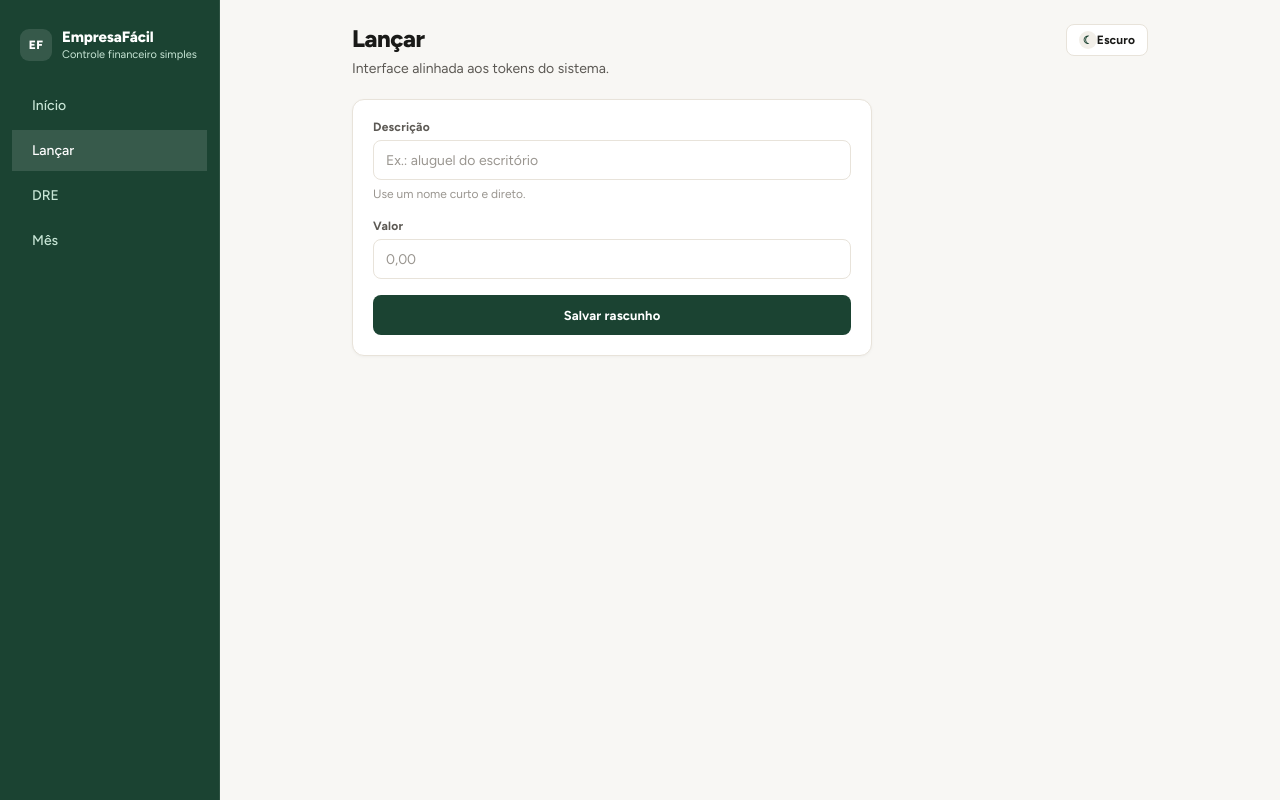
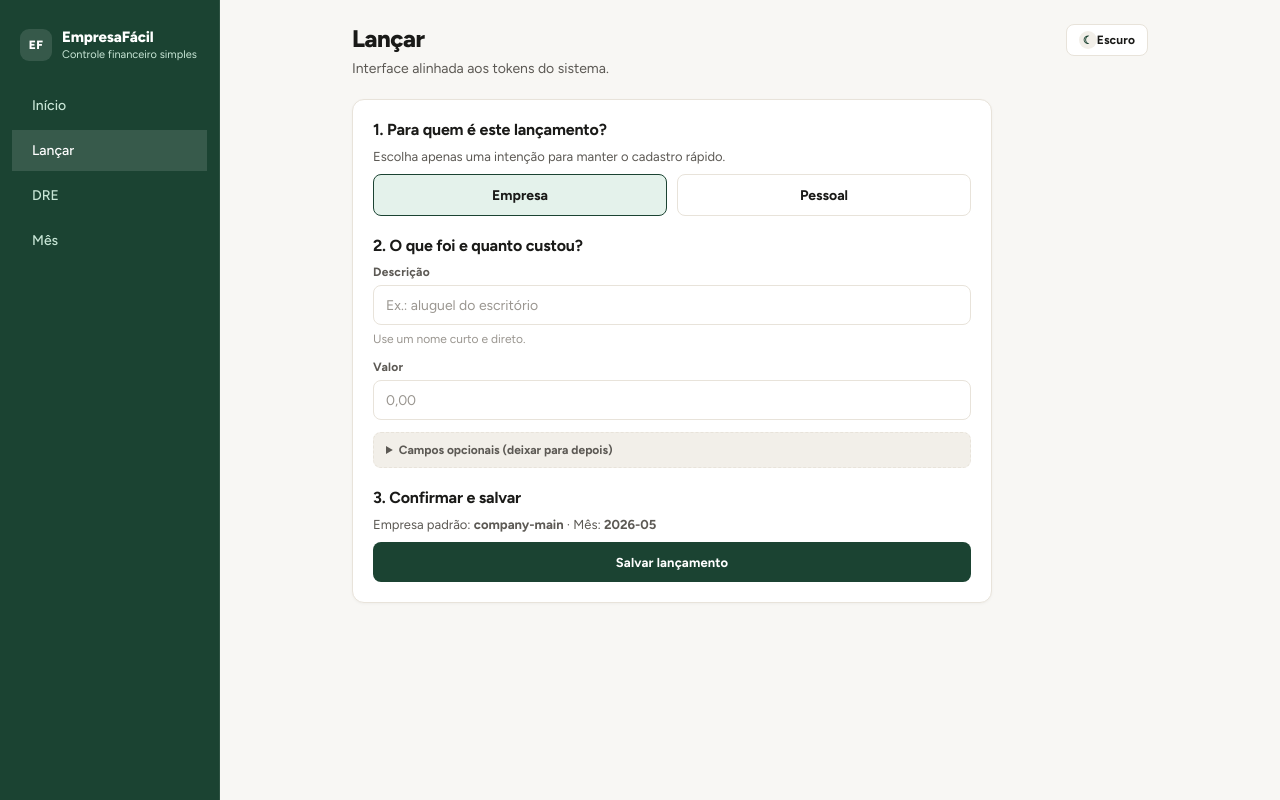
Before and after one commit to gersonvan/empresa-facil, a React (Vite) app: page /launch in a window 1280 px wide. Built offline with nearby package versions, Linux system fonts and the light colour scheme.

Commit message:
feat: add guided launch flow

```diff
--- a/src/screens/Dashboard.module.css
+++ b/src/screens/Dashboard.module.css
@@ -2,6 +2,36 @@
   display: flex;
   justify-content: flex-end;
   margin-bottom: 16px;
+}
+
+.nextStepCard {
+  display: grid;
+  gap: 14px;
+  margin-bottom: 16px;
+}
+
+.nextStepHeader {
+  display: grid;
+  gap: 4px;
+}
+
+.nextStepTitle {
+  margin: 0;
+  font-size: 15px;
+  font-weight: 700;
+  color: var(--color-text-primary);
+}
+
+.nextStepText {
+  margin: 0;
+  font-size: 13px;
+  color: var(--color-text-secondary);
+}
+
+.nextStepActions {
+  display: grid;
+  grid-template-columns: 1fr;
+  gap: 8px;
 }
 
 .indicators {
@@ -32,6 +62,10 @@
 }
 
 @media (min-width: 768px) {
+  .nextStepActions {
+    grid-template-columns: repeat(2, minmax(0, max-content));
+  }
+
   .indicators {
     grid-template-columns: repeat(3, 1fr);
   }
--- a/src/screens/Dashboard.tsx
+++ b/src/screens/Dashboard.tsx
@@ -1,5 +1,6 @@
 import ScreenContainer from '../components/ScreenContainer'
 import { Card, Button } from '../components/ui'
+import { useNavigate } from 'react-router-dom'
 import styles from './Dashboard.module.css'
 
 const indicators = [
@@ -9,11 +10,29 @@ const indicators = [
 ]
 
 export default function Dashboard() {
+  const navigate = useNavigate()
+
   return (
     <ScreenContainer title="Dashboard">
       <div className={styles.actions}>
-        <Button size="sm" variant="outline">Registrar lançamento</Button>
+        <Button size="sm" variant="outline" onClick={() => navigate('/launch')}>
+          Registrar lançamento
+        </Button>
       </div>
+
+      <Card className={styles.nextStepCard} padding="compact">
+        <div className={styles.nextStepHeader}>
+          <h2 className={styles.nextStepTitle}>Próximo passo do dia</h2>
+          <p className={styles.nextStepText}>Registre primeiro o gasto mais recente para manter o mês em dia.</p>
+        </div>
+        <div className={styles.nextStepActions}>
+          <Button size="sm" onClick={() => navigate('/launch?intent=company')}>Registrar empresa</Button>
+          <Button size="sm" variant="secondary" onClick={() => navigate('/launch?intent=personal')}>
+            Registrar pessoal
+          </Button>
+        </div>
+      </Card>
+
       <div className={styles.indicators}>
         {indicators.map(({ label, value }) => (
           <Card key={label} className={styles.indicator} padding="regular">
--- /dev/null
+++ b/src/screens/Launch.module.css
@@ -0,0 +1,96 @@
+.formCard {
+  max-width: 640px;
+}
+
+.formGrid {
+  display: grid;
+  gap: 20px;
+}
+
+.step {
+  display: grid;
+  gap: 10px;
+}
+
+.stepTitle {
+  margin: 0;
+  font-size: 16px;
+  font-weight: 700;
+  letter-spacing: -0.01em;
+  color: var(--color-text-primary);
+}
+
+.stepHint {
+  margin: 0;
+  font-size: 13px;
+  color: var(--color-text-secondary);
+}
+
+.intentOptions {
+  display: grid;
+  gap: 10px;
+  grid-template-columns: 1fr;
+}
+
+.intentButton {
+  min-height: 42px;
+  border-radius: var(--radius-button);
+  border: 1px solid var(--color-border);
+  background: var(--color-surface);
+  color: var(--color-text-primary);
+  font: inherit;
+  font-size: 14px;
+  font-weight: 700;
+  cursor: pointer;
+  transition: border-color 0.15s ease, background-color 0.15s ease;
+}
+
+.intentButton:hover {
+  border-color: var(--color-border-strong);
+}
+
+.intentButton:focus-visible {
+  outline: 2px solid var(--color-accent-hover);
+  outline-offset: 2px;
+}
+
+.intentActive {
+  border-color: var(--color-accent);
+  background: var(--color-accent-soft);
+}
+
+.fields {
+  display: grid;
+  gap: 12px;
+}
+
+.optionalDetails {
+  border: 1px dashed var(--color-border);
+  border-radius: var(--radius-button);
+  padding: 10px 12px;
+  background: var(--color-surface-soft);
+}
+
+.optionalSummary {
+  cursor: pointer;
+  font-size: 12px;
+  font-weight: 700;
+  color: var(--color-text-secondary);
+}
+
+.optionalContent {
+  margin-top: 10px;
+}
+
+.successMessage {
+  margin: 0;
+  font-size: 12px;
+  color: var(--color-positive);
+  font-weight: 700;
+}
+
+@media (min-width: 768px) {
+  .intentOptions {
+    grid-template-columns: repeat(2, minmax(0, 1fr));
+  }
+}
--- a/src/screens/Launch.tsx
+++ b/src/screens/Launch.tsx
@@ -1,18 +1,180 @@
+import { useMemo, useState } from 'react'
+import { useSearchParams } from 'react-router-dom'
 import ScreenContainer from '../components/ScreenContainer'
+import { createLaunchEntry } from '../domain'
+import { toIngestionRecord } from '../contracts'
 import { Button, Card, Input } from '../components/ui'
-import styles from './Placeholder.module.css'
+import styles from './Launch.module.css'
+
+type CostType = 'company' | 'personal'
+
+interface LaunchFormState {
+  costType: CostType
+  description: string
+  amount: string
+  notes: string
+}
+
+interface ValidationErrors {
+  description?: string
+  amount?: string
+}
+
+const DEFAULT_COMPANY_ID = 'company-main'
+
+function monthFromNow() {
+  const now = new Date()
+  const month = String(now.getMonth() + 1).padStart(2, '0')
+  return `${now.getFullYear()}-${month}`
+}
+
+function parseBrazilianAmount(rawValue: string) {
+  return Number(rawValue.replace(',', '.'))
+}
+
+function nextEntryId() {
+  if (typeof crypto !== 'undefined' && typeof crypto.randomUUID === 'function') {
+    return crypto.randomUUID()
+  }
+
+  return `launch-${Date.now()}`
+}
 
 export default function Launch() {
+  const [searchParams] = useSearchParams()
+  const initialIntent = searchParams.get('intent') === 'personal' ? 'personal' : 'company'
+
+  const [form, setForm] = useState<LaunchFormState>({
+    costType: initialIntent,
+    description: '',
+    amount: '',
+    notes: '',
+  })
+  const [errors, setErrors] = useState<ValidationErrors>({})
+  const [savedEntryId, setSavedEntryId] = useState<string | null>(null)
+
+  const currentMonth = useMemo(() => monthFromNow(), [])
+
+  function validate(nextState: LaunchFormState) {
+    const validationErrors: ValidationErrors = {}
+
+    if (!nextState.description.trim()) {
+      validationErrors.description = 'Informe uma descrição curta.'
+    }
+
+    const parsedAmount = parseBrazilianAmount(nextState.amount)
+    if (!nextState.amount.trim() || Number.isNaN(parsedAmount) || parsedAmount <= 0) {
+      validationErrors.amount = 'Informe um valor maior que zero.'
+    }
+
+    return validationErrors
+  }
+
+  function submitForm(event: React.FormEvent<HTMLFormElement>) {
+    event.preventDefault()
+
+    const validationErrors = validate(form)
+    setErrors(validationErrors)
+    if (Object.keys(validationErrors).length > 0) {
+      return
+    }
+
+    const entry = createLaunchEntry({
+      id: nextEntryId(),
+      companyId: DEFAULT_COMPANY_ID,
+      month: currentMonth,
+      costType: form.costType,
+      description: form.description,
+      amount: parseBrazilianAmount(form.amount),
+    })
+
+    // Keep payload compatibility visible in UI for manual and import parity.
+    const ingestionRecord = toIngestionRecord(entry)
+    setSavedEntryId(String(ingestionRecord.source_id))
+
+    setForm((prevState) => ({
+      ...prevState,
+      description: '',
+      amount: '',
+      notes: '',
+    }))
+  }
+
   return (
     <ScreenContainer title="Lançar">
       <Card className={styles.formCard}>
-        <div className={styles.formGrid}>
-          <Input label="Descrição" placeholder="Ex.: aluguel do escritório" helperText="Use um nome curto e direto." />
-          <Input label="Valor" type="number" inputMode="decimal" placeholder="0,00" />
-          <Button variant="primary" fullWidth>
-            Salvar rascunho
-          </Button>
-        </div>
+        <form className={styles.formGrid} onSubmit={submitForm}>
+          <section className={styles.step} aria-label="Passo 1 de 3">
+            <h2 className={styles.stepTitle}>1. Para quem é este lançamento?</h2>
+            <p className={styles.stepHint}>Escolha apenas uma intenção para manter o cadastro rápido.</p>
+            <div className={styles.intentOptions} role="group" aria-label="Tipo de lançamento">
+              <button
+                type="button"
+                className={`${styles.intentButton} ${form.costType === 'company' ? styles.intentActive : ''}`}
+                onClick={() => setForm((prevState) => ({ ...prevState, costType: 'company' }))}
+                aria-pressed={form.costType === 'company'}
+              >
+                Empresa
+              </button>
+              <button
+                type="button"
+                className={`${styles.intentButton} ${form.costType === 'personal' ? styles.intentActive : ''}`}
+                onClick={() => setForm((prevState) => ({ ...prevState, costType: 'personal' }))}
+                aria-pressed={form.costType === 'personal'}
+              >
+                Pessoal
+              </button>
+            </div>
+          </section>
+
+          <section className={styles.step} aria-label="Passo 2 de 3">
+            <h2 className={styles.stepTitle}>2. O que foi e quanto custou?</h2>
+            <div className={styles.fields}>
+              <Input
+                label="Descrição"
+                placeholder="Ex.: aluguel do escritório"
+                helperText="Use um nome curto e direto."
+                value={form.description}
+                onChange={(event) => setForm((prevState) => ({ ...prevState, description: event.target.value }))}
+                errorText={errors.description}
+              />
+              <Input
+                label="Valor"
+                inputMode="decimal"
+                placeholder="0,00"
+                value={form.amount}
+                onChange={(event) => setForm((prevState) => ({ ...prevState, amount: event.target.value }))}
+                errorText={errors.amount}
+              />
+              <details className={styles.optionalDetails}>
+                <summary className={styles.optionalSummary}>Campos opcionais (deixar para depois)</summary>
+                <div className={styles.optionalContent}>
+                  <Input
+                    label="Observação"
+                    placeholder="Ex.: ajustar centro de custo depois"
+                    value={form.notes}
+                    onChange={(event) => setForm((prevState) => ({ ...prevState, notes: event.target.value }))}
+                  />
+                </div>
+              </details>
+            </div>
+          </section>
+
+          <section className={styles.step} aria-label="Passo 3 de 3">
+            <h2 className={styles.stepTitle}>3. Confirmar e salvar</h2>
+            <p className={styles.stepHint}>
+              Empresa padrão: <strong>{DEFAULT_COMPANY_ID}</strong> · Mês: <strong>{currentMonth}</strong>
+            </p>
+            <Button type="submit" variant="primary" fullWidth>
+              Salvar lançamento
+            </Button>
+            {savedEntryId ? (
+              <p className={styles.successMessage} role="status">
+                Lançamento salvo com sucesso. ID: {savedEntryId}
+              </p>
+            ) : null}
+          </section>
+        </form>
       </Card>
     </ScreenContainer>
   )
```
Also changed, not shown: src/contracts.d.ts (added, +13 -0 lines), src/domain.d.ts (added, +26 -0 lines).
